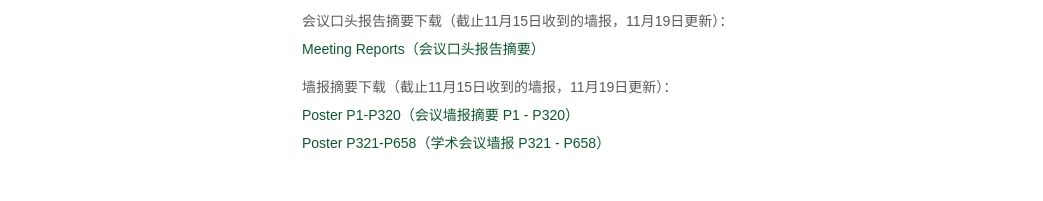
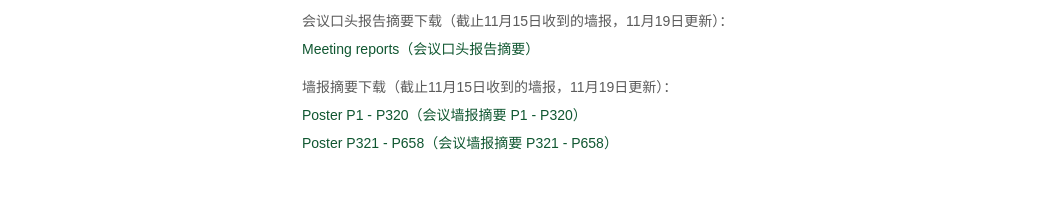
Before and after one commit to everbrez/BISC-conference, a website: page html/download.html in a window 1280 px wide. Shown: the part 482-683 px from the top of the page, without its empty margins (118-1161 px from the left). Drawn offline with Linux system fonts and the light colour scheme.

Commit message:
[html] update download files

```diff
--- a/html/download.html
+++ b/html/download.html
@@ -99,20 +99,20 @@
                   会议口头报告摘要下载（截止11月15日收到的墙报，11月19日更新）：
                 </p>
                 <p>
-                  <a href="../images/meeting-reports.pdf" download="Meeting Reports（会议口头报告摘要）"
-                    title="第十一届全国化学生物学学术会议口头报告摘要.pdf">Meeting Reports（会议口头报告摘要）</a>
+                  <a href="../images/meeting-reports.pdf" download="Meeting report"
+                    title="第十一届全国化学生物学学术会议口头报告摘要.pdf">Meeting reports（会议口头报告摘要）</a>
                 </p>
                 <p style="color: #5b5b5b; margin-top: 10px;">
                   墙报摘要下载（截止11月15日收到的墙报，11月19日更新）：
                 </p>
                 <p>
                   <a href="../images/poster-p1-p320.pdf" download="poster P1-P320" title="Poster P1-P320.pdf">Poster
-                    P1-P320（会议墙报摘要 P1
+                    P1 - P320（会议墙报摘要 P1
                     - P320）</a>
                 </p>
                 <p>
                   <a href="../images/poster-p321-p658.pdf" download="poster P321-P658"
-                    title="Poster P321-P658.pdf">Poster P321-P658（学术会议墙报 P321 - P658）</a>
+                    title="Poster P321-P658.pdf">Poster P321 - P658（会议墙报摘要 P321 - P658）</a>
                 </p>
               </div>
             </div>
```
Also changed, not shown: html/introduction.html (+4 -4 lines).
